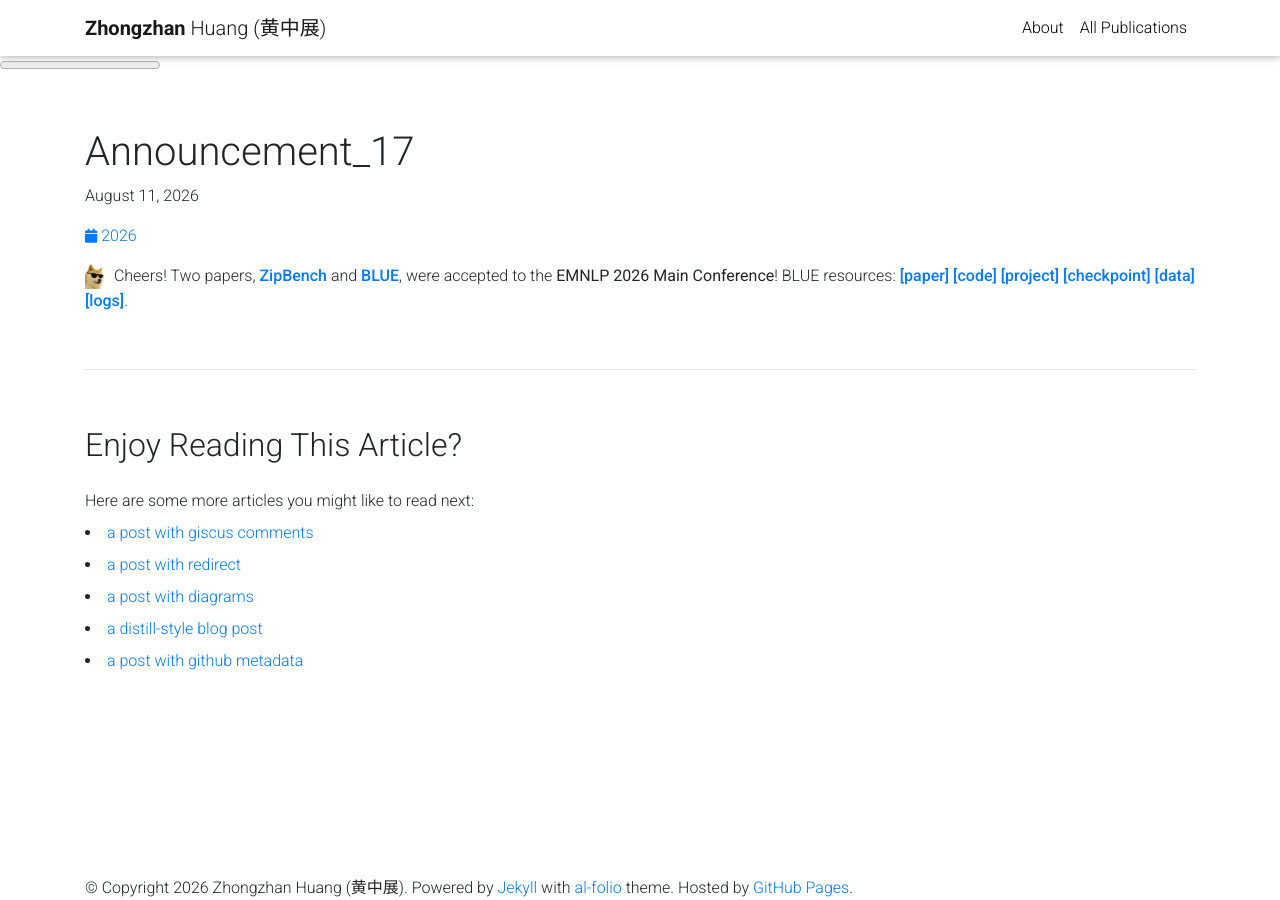
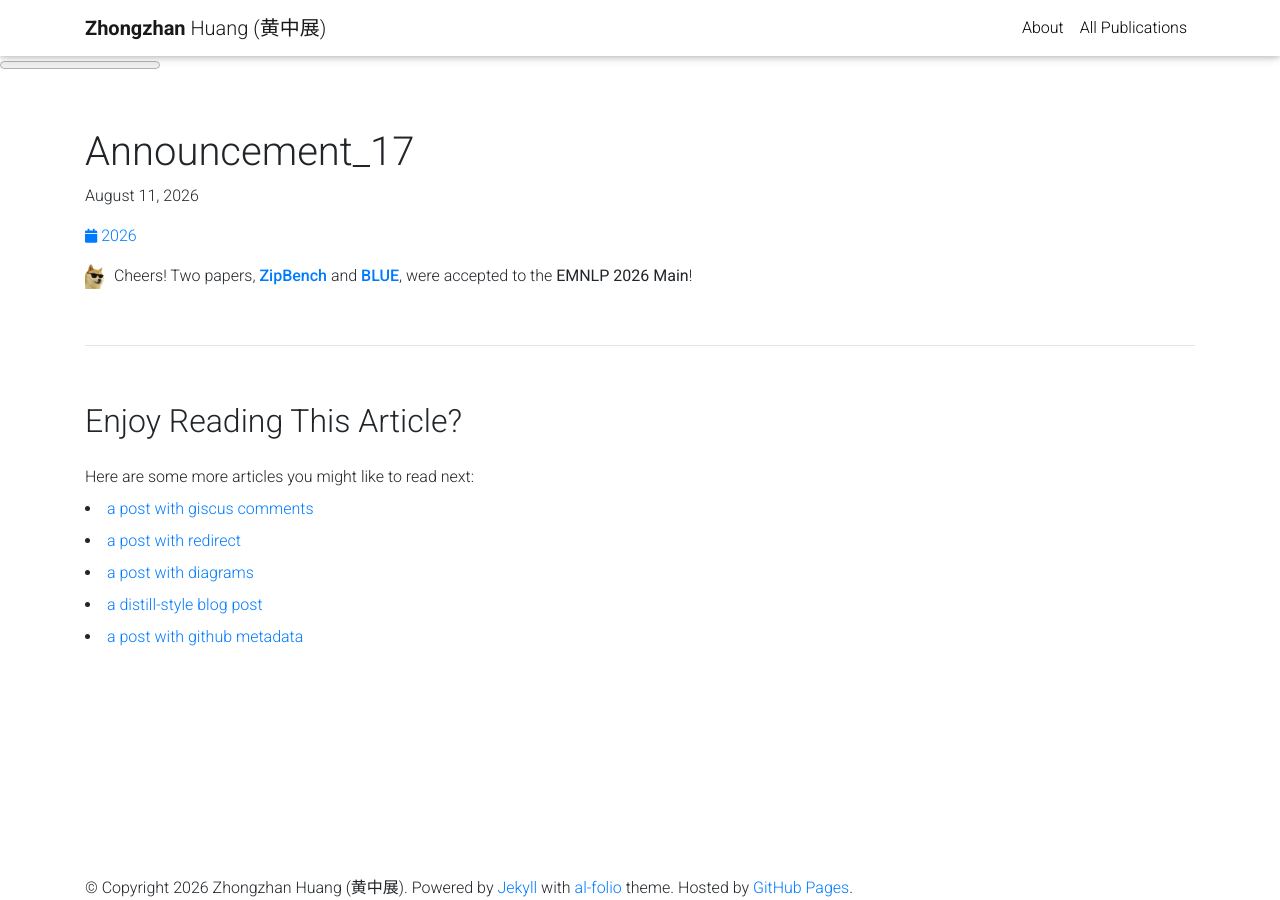
Before and after one commit to dedekinds/dedekinds.github.io, a Jekyll site: the page built from _news/announcement_17.md, in a window 1280 px wide. Built offline with Jekyll 4.4.1, drawn with Linux system fonts in a browser that asks for light colours; nearby versions of some CDN libraries; library files that are not in the unit come from our copies; comment, search, counter and statistics services are not loaded; a style sheet for code colours, icons or effects is not loaded.

Commit message:
Shorten EMNLP 2026 news

```diff
--- a/_news/announcement_17.md
+++ b/_news/announcement_17.md
@@ -4,4 +4,4 @@ date: 2026-8-11 15:59:00-0400
 inline: true
 ---
 
-<img src="https://github.com/dedekinds/dedekinds.github.io/raw/main/_pages/cool-doge.gif" width="25"> Cheers! Two papers, <strong>[ZipBench](https://github.com/MilkThink-Lab/ZipBench)</strong> and <strong>[BLUE](https://blue-website.github.io/)</strong>, were accepted to the <b>EMNLP 2026 Main Conference</b>! BLUE resources: <strong>[[paper]](https://arxiv.org/abs/2606.08684)</strong> <strong>[[code]](https://github.com/George-Ling3/BLUE)</strong> <strong>[[project]](https://blue-website.github.io/)</strong> <strong>[[checkpoint]](https://huggingface.co/George-Ling/blue_gate)</strong> <strong>[[data]](https://huggingface.co/datasets/George-Ling/blue_data)</strong> <strong>[[logs]](https://huggingface.co/George-Ling/blue_gate/tree/main/evaluation_logs)</strong>.
+<img src="https://github.com/dedekinds/dedekinds.github.io/raw/main/_pages/cool-doge.gif" width="25"> Cheers! Two papers, <strong>[ZipBench](https://github.com/MilkThink-Lab/ZipBench)</strong> and <strong>[BLUE](https://blue-website.github.io/)</strong>, were accepted to the <b>EMNLP 2026 Main</b>!
```
